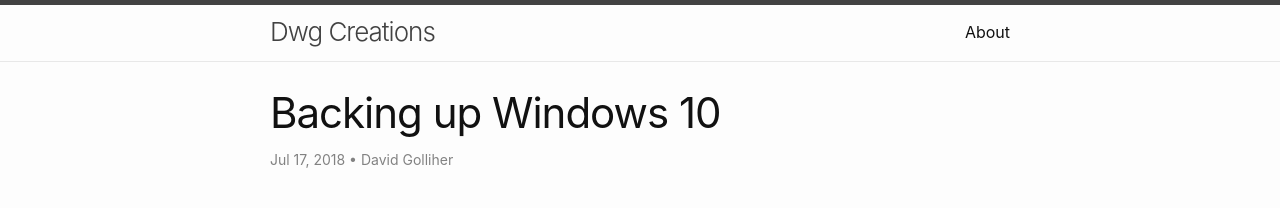
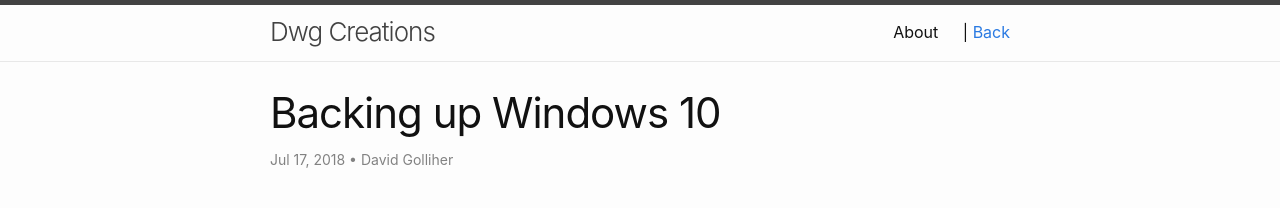
Before and after one commit to dwgcreations/dwgcreations.github.io, a Jekyll site: the page blog/it/backup/images/2018/07/17/backing-up-windows-10.html, which Jekyll copies as it is, in a window 1280 px wide. Shown: the top 208 px of the page. Built offline with Jekyll 4.4.1, drawn with Linux system fonts in a browser that asks for light colours.

Commit message:
Add back links

```diff
--- a/blog/it/backup/images/2018/07/17/backing-up-windows-10.html
+++ b/blog/it/backup/images/2018/07/17/backing-up-windows-10.html
@@ -31,7 +31,7 @@
           </span>
         </label>
 
-        <div class="trigger"><a class="page-link" href="/blog/about/">About</a></div>
+        <div class="trigger"><a class="page-link" href="/blog/about/">About</a> | <a href="javascript:history.back()">Back</a></div>
       </nav></div>
 </header>
 <main class="page-content" aria-label="Content">
--- a/blog/it/cmd/networking/2018/07/17/working-with-RDP-in-2018.html
+++ b/blog/it/cmd/networking/2018/07/17/working-with-RDP-in-2018.html
@@ -31,7 +31,7 @@
           </span>
         </label>
 
-        <div class="trigger"><a class="page-link" href="/blog/about/">About</a></div>
+        <div class="trigger"><a class="page-link" href="/blog/about/">About</a> | <a href="javascript:history.back()">Back</a></div>
       </nav></div>
 </header>
 <main class="page-content" aria-label="Content">
--- a/blog/it/laptop/battery/mobile/ios/android/2018/07/17/maximizing-laptop-mobile-battery.html
+++ b/blog/it/laptop/battery/mobile/ios/android/2018/07/17/maximizing-laptop-mobile-battery.html
@@ -31,7 +31,7 @@
           </span>
         </label>
 
-        <div class="trigger"><a class="page-link" href="/blog/about/">About</a></div>
+        <div class="trigger"><a class="page-link" href="/blog/about/">About</a> | <a href="javascript:history.back()">Back</a></div>
       </nav></div>
 </header>
 <main class="page-content" aria-label="Content">
--- a/index.html
+++ b/index.html
@@ -5,7 +5,7 @@
 	</head>
 	<body>
 	<BR><BR><BR>
-		<font face="Impact"><h1>&nbsp; DwgCreations.com</h1>
+		<font face="Trebuchet MS"><h1>&nbsp; DwgCreations.com</h1>
 		<br><br><br><br><br><br><br>
 		<h2>&nbsp; <a href="/blog/index.html">Blog</a></font>
 	</body>
```
